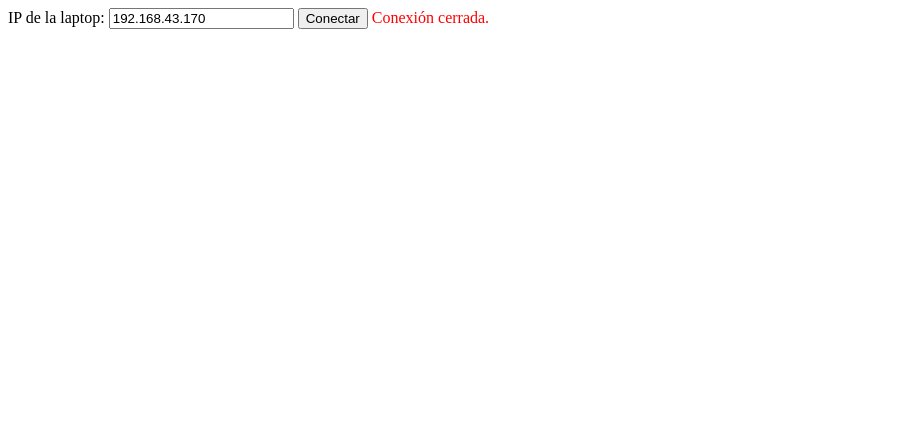
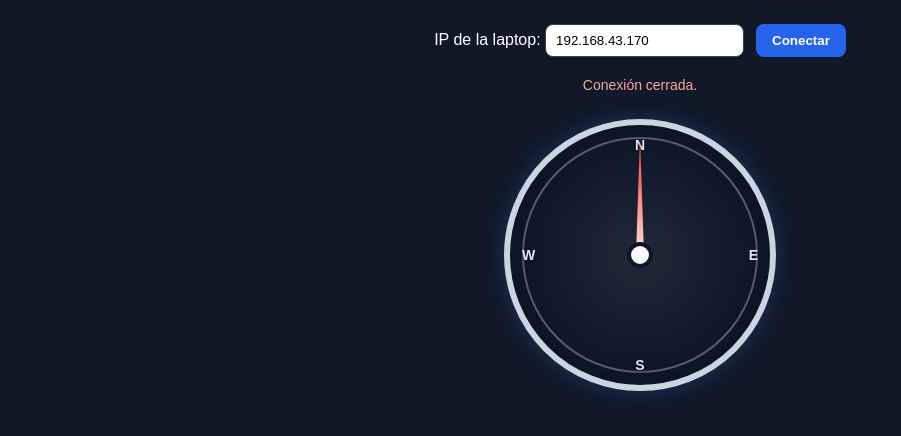
Before and after one commit to wollok/ejemplo-acelerometro, a website: page web/index.html in a window 1280 px wide. Both pictures are taken after a click on the button "Conectar". Shown: the whole page, without its empty margins (0-901 px from the left). Drawn offline with Linux system fonts and the light colour scheme.

Commit message:
Sitio más cheto

```diff
--- a/natives/controles.js
+++ b/natives/controles.js
@@ -6,6 +6,7 @@ let x = 0, y = 0, z = 0
 const sensor = {
   *listen(_self) {
     const wss = new WebSocketServer({ port })
+
     wss.on("connection", (ws) => {
       console.log("✓ Celular conectado")
 
--- a/web/index.html
+++ b/web/index.html
@@ -1,15 +1,46 @@
-<label> IP de la laptop: <input id="ip" type="text" value="192.168.43.170" /> </label>
-<button id="start">Conectar</button>
-<label id="data"></label>
+<link rel="stylesheet" href="./style.css" />
+
+<div class="panel">
+  <div class="controls">
+    <label> IP de la laptop: <input id="ip" type="text" value="192.168.43.170" /> </label>
+    <button id="start">Conectar</button>
+  </div>
+
+  <div id="status">Sin conexión</div>
+
+  <div class="compass" aria-label="Brújula visual">
+    <div class="direction n">N</div>
+    <div class="direction s">S</div>
+    <div class="direction e">E</div>
+    <div class="direction w">W</div>
+    <div id="needle" class="needle"></div>
+    <div class="center"></div>
+  </div>
+</div>
 
 <script>
   const ipInput = document.getElementById("ip");
-  const dataLabel = document.getElementById("data");
+  const statusElement = document.getElementById("status");
   const startButton = document.getElementById("start");
+  const needle = document.getElementById("needle");
 
-  function showMessage(message, isError = false) {
-    dataLabel.innerText = message;
-    dataLabel.style.color = isError ? "red" : "inherit";
+  let motionListener = null;
+
+  function showStatus(message, isError = false) {
+    statusElement.innerText = message;
+    statusElement.style.color = isError ? "#fca5a5" : "#e2e8f0";
+  }
+
+  function updateCompass(x, y) {
+    const angle = (Math.atan2(y, x) * 180) / Math.PI + 90;
+    needle.style.transform = `translate(-50%, -100%) rotate(${angle}deg)`;
+  }
+
+  function detachMotionListener() {
+    if (motionListener) {
+      window.removeEventListener("devicemotion", motionListener);
+      motionListener = null;
+    }
   }
 
   startButton.onclick = async () => {
@@ -17,7 +48,7 @@
     const WS = `ws://${ip}:8080`;
 
     startButton.disabled = true;
-    showMessage("Conectando...");
+    showStatus("Conectando...");
 
     try {
       if (DeviceMotionEvent && DeviceMotionEvent.requestPermission) {
@@ -30,35 +61,40 @@
       const socket = new WebSocket(WS);
 
       socket.addEventListener("open", () => {
-        showMessage("Conectado correctamente");
+        showStatus("Conectado correctamente");
 
-        window.addEventListener("devicemotion", (e) => {
-          const payload = {
-            x: e.accelerationIncludingGravity.x,
-            y: e.accelerationIncludingGravity.y,
-            z: e.accelerationIncludingGravity.z,
-          };
+        detachMotionListener();
+        motionListener = (e) => {
+          const acceleration = e.accelerationIncludingGravity || {};
+          const x = Number(acceleration.x) || 0;
+          const y = Number(acceleration.y) || 0;
+          const z = Number(acceleration.z) || 0;
 
-          dataLabel.innerText = JSON.stringify(payload);
-          socket.send(JSON.stringify(payload));
+          updateCompass(x, y);
 
-        }, { passive: true });
+          if (socket.readyState === WebSocket.OPEN) {
+            socket.send(JSON.stringify({ x, y, z }));
+          }
+        };
+
+        window.addEventListener("devicemotion", motionListener, { passive: true });
       });
 
       socket.addEventListener("error", () => {
-        showMessage(`Error al conectar con ${WS}. Revisá la IP o que el servidor esté levantado.`, true);
+        showStatus(`Error al conectar con ${WS}. Revisá la IP o que el servidor esté levantado.`, true);
+        detachMotionListener();
         startButton.disabled = false;
       });
 
       socket.addEventListener("close", (event) => {
         const reason = event.reason ? ` Motivo: ${event.reason}` : "";
-        showMessage(`Conexión cerrada${reason}.`, true);
+        showStatus(`Conexión cerrada${reason}.`, true);
+        detachMotionListener();
         startButton.disabled = false;
       });
-
-
     } catch (error) {
-      showMessage(`Error: ${error.message || error}`, true);
+      showStatus(`Error: ${error.message || error}`, true);
+      detachMotionListener();
       startButton.disabled = false;
     }
   };
--- /dev/null
+++ b/web/style.css
@@ -0,0 +1,108 @@
+body {
+  font-family: Arial, sans-serif;
+  margin: 24px;
+  background: #111827;
+  color: white;
+}
+
+.panel {
+  max-width: 420px;
+  margin: 0 auto;
+  text-align: center;
+}
+
+.controls {
+  display: flex;
+  align-items: center;
+  gap: 12px;
+  justify-content: center;
+  margin-bottom: 20px;
+  flex-wrap: wrap;
+}
+
+input {
+  padding: 8px 10px;
+  border-radius: 8px;
+  border: 1px solid #374151;
+  min-width: 180px;
+}
+
+button {
+  padding: 9px 16px;
+  border: none;
+  border-radius: 8px;
+  background: #2563eb;
+  color: white;
+  font-weight: bold;
+  cursor: pointer;
+}
+
+button:disabled {
+  opacity: 0.6;
+  cursor: not-allowed;
+}
+
+#status {
+  min-height: 24px;
+  margin-bottom: 18px;
+  font-size: 14px;
+}
+
+.compass {
+  width: 260px;
+  height: 260px;
+  margin: 0 auto;
+  border-radius: 50%;
+  background: radial-gradient(circle at center, #1f2937 0%, #0f172a 60%, #020817 100%);
+  border: 6px solid #cbd5e1;
+  position: relative;
+  box-shadow: 0 0 24px rgba(59, 130, 246, 0.25);
+}
+
+.compass::before {
+  content: "";
+  position: absolute;
+  inset: 12px;
+  border-radius: 50%;
+  border: 2px solid rgba(148, 163, 184, 0.5);
+}
+
+.compass .needle {
+  position: absolute;
+  width: 8px;
+  height: 118px;
+  left: 50%;
+  top: 50%;
+  transform-origin: center 90%;
+  transform: translate(-50%, -100%) rotate(0deg);
+  background: linear-gradient(180deg, #ef4444 0%, #f87171 40%, #fee2e2 100%);
+  clip-path: polygon(50% 0%, 100% 100%, 0% 100%);
+  border-radius: 10px;
+  box-shadow: 0 0 12px rgba(239, 68, 68, 0.6);
+}
+
+.compass .center {
+  position: absolute;
+  width: 18px;
+  height: 18px;
+  left: 50%;
+  top: 50%;
+  transform: translate(-50%, -50%);
+  background: #f8fafc;
+  border-radius: 50%;
+  border: 4px solid #0f172a;
+  z-index: 2;
+}
+
+.direction {
+  position: absolute;
+  font-weight: bold;
+  color: #e2e8f0;
+  font-size: 14px;
+  text-shadow: 0 2px 4px rgba(0, 0, 0, 0.5);
+}
+
+.n { top: 12px; left: 50%; transform: translateX(-50%); }
+.s { bottom: 12px; left: 50%; transform: translateX(-50%); }
+.e { right: 12px; top: 50%; transform: translateY(-50%); }
+.w { left: 12px; top: 50%; transform: translateY(-50%); }
```
